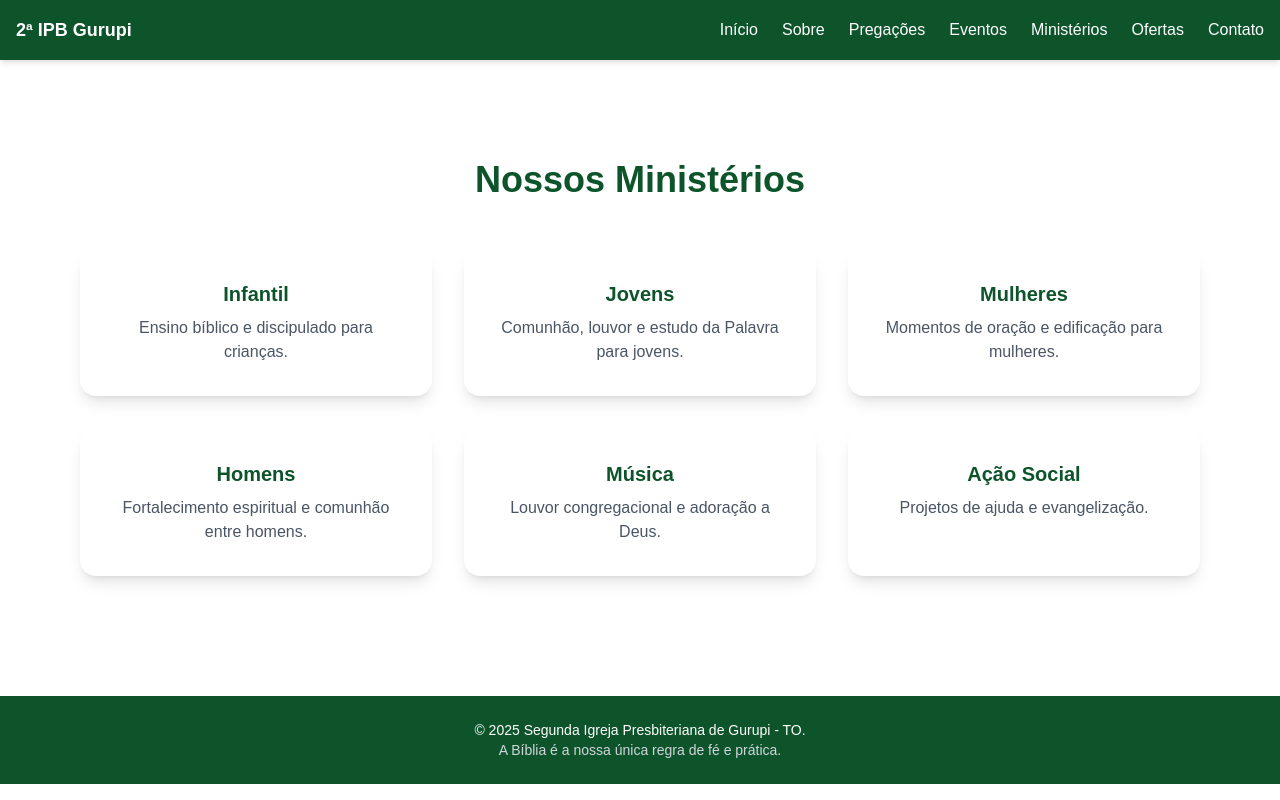
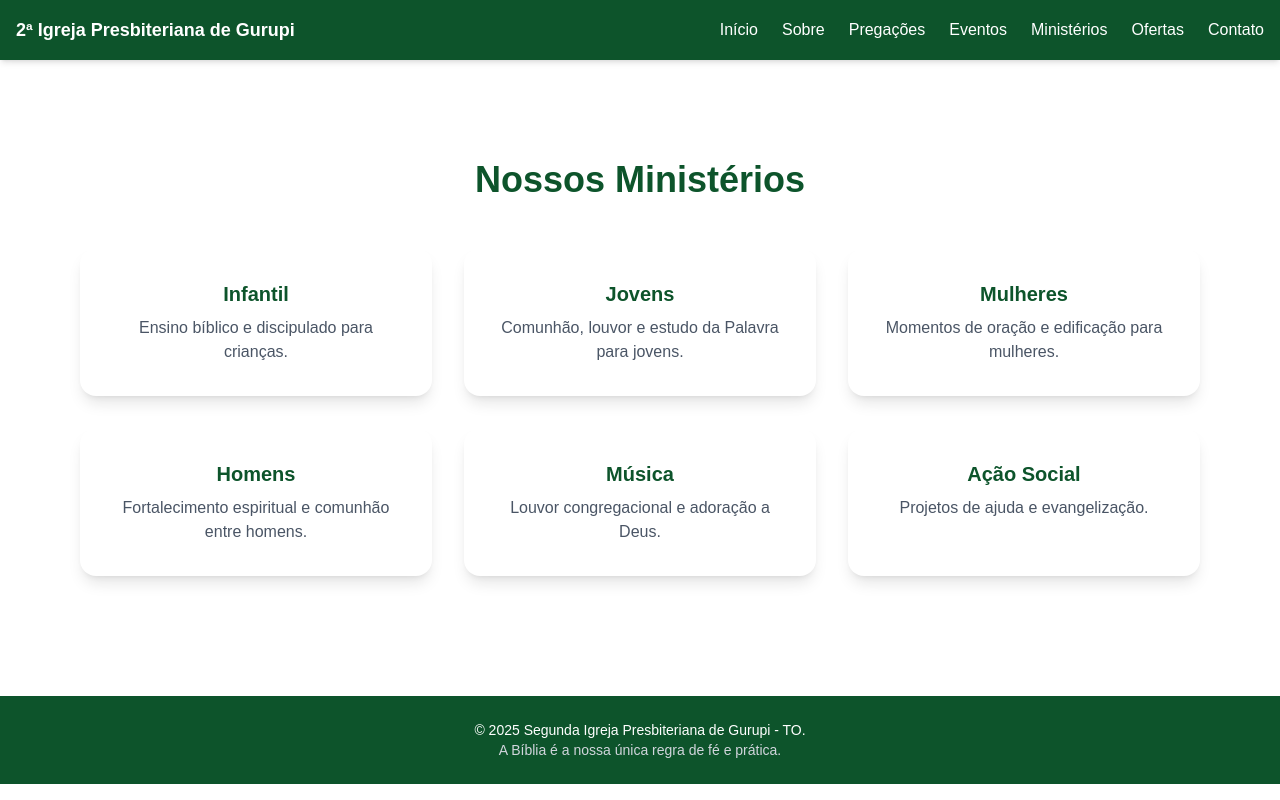
Before and after one commit to Remmylle/2ipbgurupi, a Next.js app: page /ministerios in a window 1280 px wide. Built offline with nearby package versions, Linux system fonts and the light colour scheme.

Commit message:
fix: corrigindo cores e adicionando conteúdo ao Footer

```diff
--- a/src/components/Navbar.tsx
+++ b/src/components/Navbar.tsx
@@ -20,7 +20,7 @@ export default function Navbar() {
     <header className="fixed w-full bg-green-900 text-white shadow-md z-50">
       <nav className="container mx-auto flex justify-between items-center p-4">
         <Link href="/" className="text-lg font-bold">
-          2ª IPB Gurupi
+          2ª Igreja Presbiteriana de Gurupi
         </Link>
 
         {/* Botão Mobile */}
```
